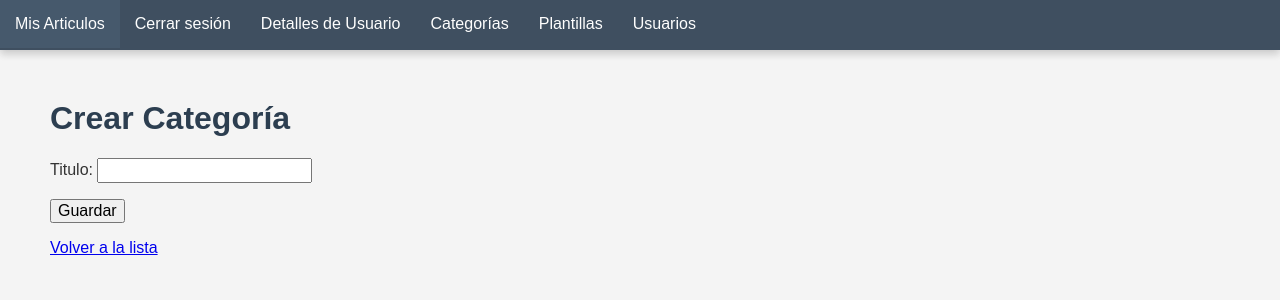
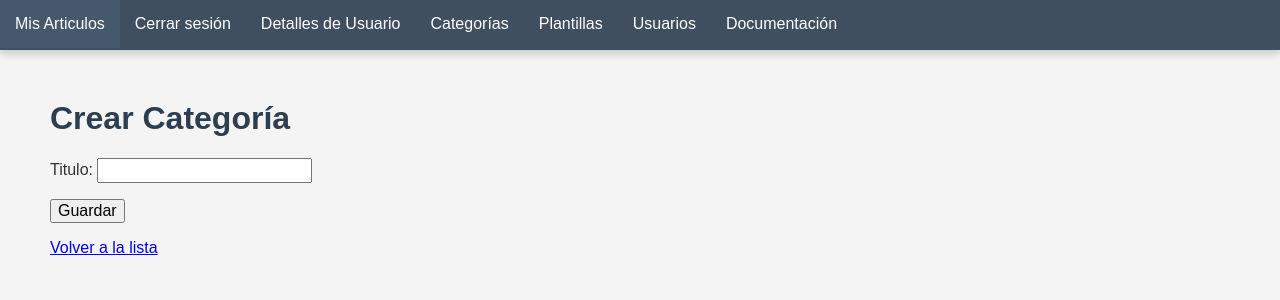
Before and after one commit to DcSergioPC/cms, a Django app: page /articulos/categoria_nueva in a window 1280 px wide. Shown: the top 300 px of the page. Run offline with Django 5.2, Linux system fonts and the light colour scheme; the visitor is signed in with stand-in values (Sample User, id 1).

Commit message:
nueva pestana documentacion

```diff
--- a/templates/base.html
+++ b/templates/base.html
@@ -20,6 +20,7 @@
         <li><a href="{% url 'articulos:categoria_list' %}">Categorías</a></li>
         <li><a href="{% url 'articulos:plantilla_index' %}">Plantillas</a></li>
         <li><a href="{% url 'usuarios_list' %}" >Usuarios</a></li>
+        <li><a href="https://dcsergiopc.github.io/cms/index.html"target="_blank">Documentación</a></li>
         {% else %}
         <li><a href="{% url 'login' %}">Iniciar sesión</a></li>
         <li><a href="{% url 'signup' %}">Registrar usuario</a></li>
```
